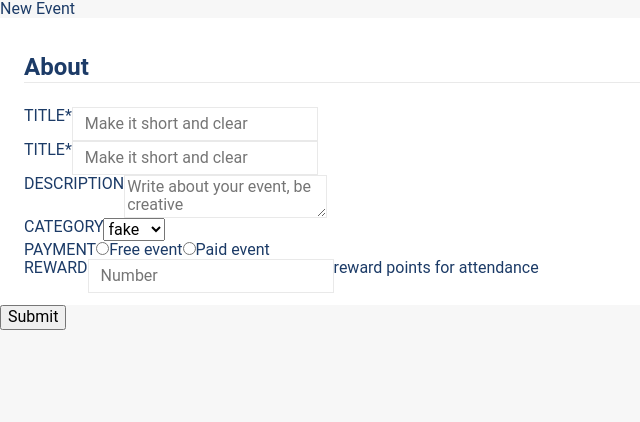
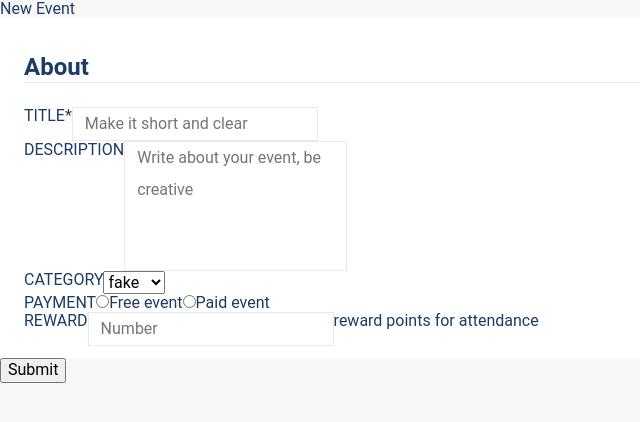
Before and after one commit to pumanitro/Accenture-Interview-App, a React (Create React App) app: page / in a window 1280 px wide. Shown: the top 422 px of the page, without its empty margins (0-640 px from the left). Built offline with nearby package versions, Linux system fonts and the light colour scheme.

Commit message:
Styled TextArea and added general border color change for form errors.

```diff
--- a/src/components/FormInput/FormInput.tsx
+++ b/src/components/FormInput/FormInput.tsx
@@ -15,7 +15,7 @@ export const FormInput: FC<FormInputType> = ({ name, validateFunction, ...rest }
         return (
           <>
             <GlobalErrorMessage message={error}>
-              <Input {...rest} value={value} onChange={e => setValue(e.target.value)} />
+              <Input {...rest} value={value} onChange={e => setValue(e.target.value)} hasError={!!error} />
             </GlobalErrorMessage>
           </>
         );
--- a/src/components/Input/Input.s.tsx
+++ b/src/components/Input/Input.s.tsx
@@ -1,9 +1,14 @@
 import styled, { css } from 'styled-components';
 
-export const StyledFormElement = css`
+type StyledFormElementPropsType = {
+  hasError?: boolean;
+};
+
+export const StyledFormElement = css<StyledFormElementPropsType>`
   line-height: 32px;
   padding: 0 12px;
-  border: 1px solid ${props => props.theme.colors.utils.border.mid};
+  border: 1px solid
+    ${props => (props.hasError ? props.theme.colors.functional.error : props.theme.colors.utils.border.mid)};
 `;
 
 export const StyledInput = styled.input`
--- a/src/components/Textarea/Textarea.tsx
+++ b/src/components/Textarea/Textarea.tsx
@@ -1,5 +1,7 @@
 import styled from 'styled-components';
+import { StyledFormElement } from 'components/Input/Input.s';
 
 export const Textarea = styled.textarea`
-  border: 1px solid ${props => props.theme.colors.utils.border.mid};
+  ${StyledFormElement}
+  resize: none;
 `;
--- a/src/pages/Home/About/About.tsx
+++ b/src/pages/Home/About/About.tsx
@@ -15,11 +15,8 @@ export const About = () => {
       <FormElement title="title" isRequired>
         <FormInput placeholder="Make it short and clear" name="title" validateFunction={isRequired} />
       </FormElement>
-      <FormElement title="title" isRequired>
-        <FormInput placeholder="Make it short and clear" name="title2" />
-      </FormElement>
       <FormElement title="description">
-        <Textarea placeholder="Write about your event, be creative" />
+        <Textarea rows={4} placeholder="Write about your event, be creative" />
       </FormElement>
       <FormElement title="category">
         <Dropdown
```
Also changed, not shown: 1 other file (tests, documents, lock files or other folders).
